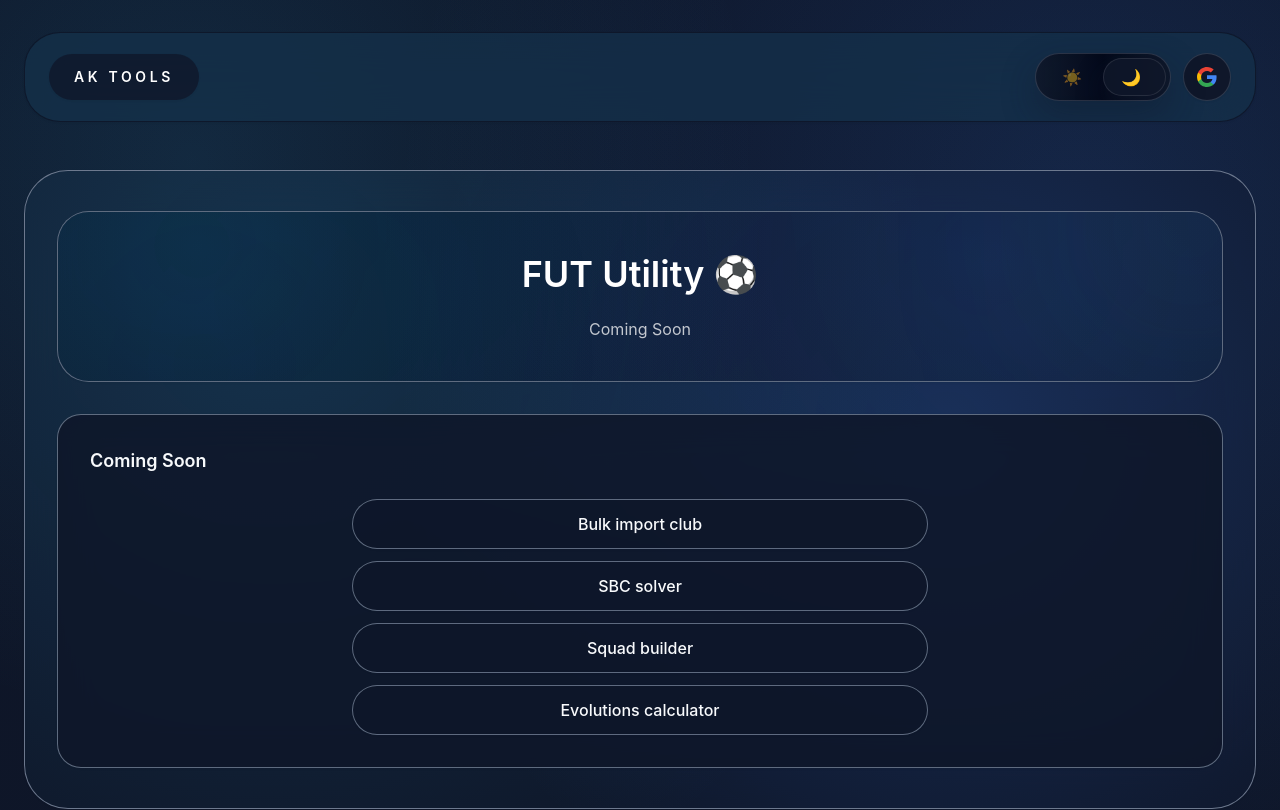
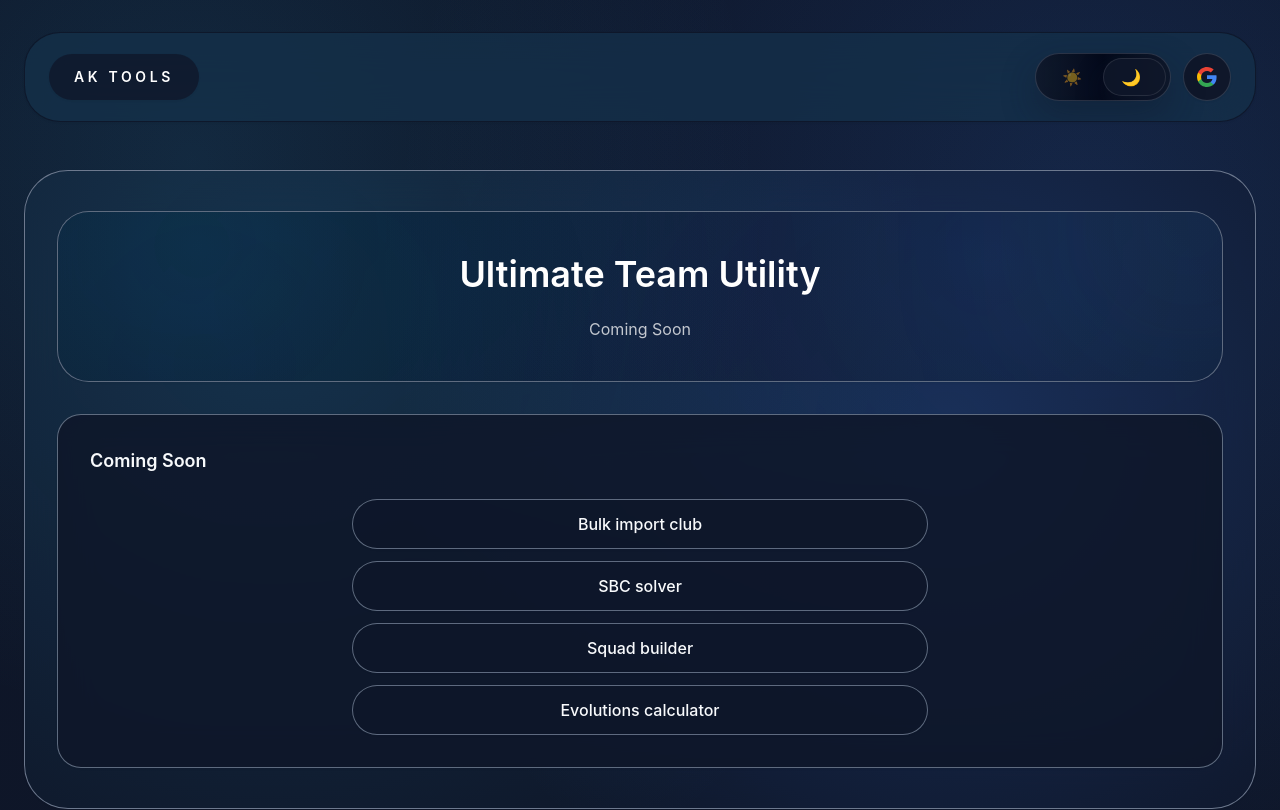
Before and after one commit to amerkovacevic/amerkovacevic.com, a React (Vite) app: page /ultimate-team in a window 1280 px wide. Shown: the top 810 px of the page. Built offline with nearby package versions, Linux system fonts and the light colour scheme; no server answers.

Commit message:
Ultimate Team Utility skeleton and front UI

```diff
--- a/src/pages/home/home-page.tsx
+++ b/src/pages/home/home-page.tsx
@@ -28,7 +28,7 @@ const APPS = [
     id: "ultimate-team",
     name: "Ultimate Team Utility",
     to: "/ultimate-team",
-    blurb: "Plan squads, master chemistry, and track live content drops.",
+    blurb: "Build squads, solve SBCs, and optimize evolutions.",
     emoji: "⭐️",
   },
   {
--- a/src/pages/ultimate-team/ultimate-team-page.tsx
+++ b/src/pages/ultimate-team/ultimate-team-page.tsx
@@ -10,7 +10,7 @@ const FEATURES = [
 export default function UltimateTeamPage() {
   return (
     <div className="space-y-8">
-      <PageHero align="center" title="FUT Utility ⚽" description="Coming Soon" />
+      <PageHero align="center" title="Ultimate Team Utility" description="Coming Soon" />
 
       <PageSection title="Coming Soon">
         <ul className="mx-auto max-w-xl space-y-3 text-center text-sm text-brand-muted dark:text-white/70">
```
